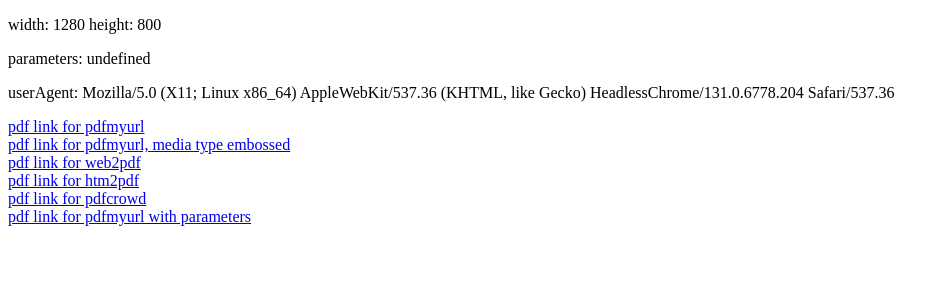
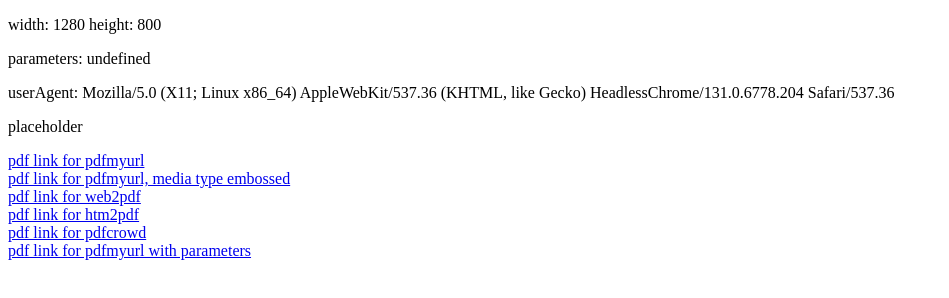
Before and after one commit to jordanrobinson/rss-generator, a plain HTML site: page index.html in a window 1280 px wide. Shown: the whole page, without its empty margins (0-949 px from the left). Drawn offline with Linux system fonts and the light colour scheme.

Commit message:
Update index.html

```diff
--- a/index.html
+++ b/index.html
@@ -42,6 +42,10 @@
     placeholder
   </p>
 
+  <p id="headers">
+    placeholder
+  </p>
+
   <a href="http://pdfmyurl.com/saveaspdf?css_media_type=print">pdf link for pdfmyurl</a>
   <br />
   <a href="http://pdfmyurl.com/saveaspdf?css_media_type=print">pdf link for pdfmyurl, media type embossed</a>
@@ -63,6 +67,7 @@
 document.getElementsByTagName('p')[0].innerHTML = 'width: ' + size.width + ' height: ' + size.height;
 document.getElementsByTagName('p')[1].innerHTML = 'parameters: ' + location.search.split('pdf=')[1];
 document.getElementsByTagName('p')[2].innerHTML = 'userAgent: ' + navigator.userAgent;
+document.getElementsByTagName('p')[3].innerHTML = req.getAllResponseHeaders().toLowerCase();
   </script>
 </body>
 </html>
```
